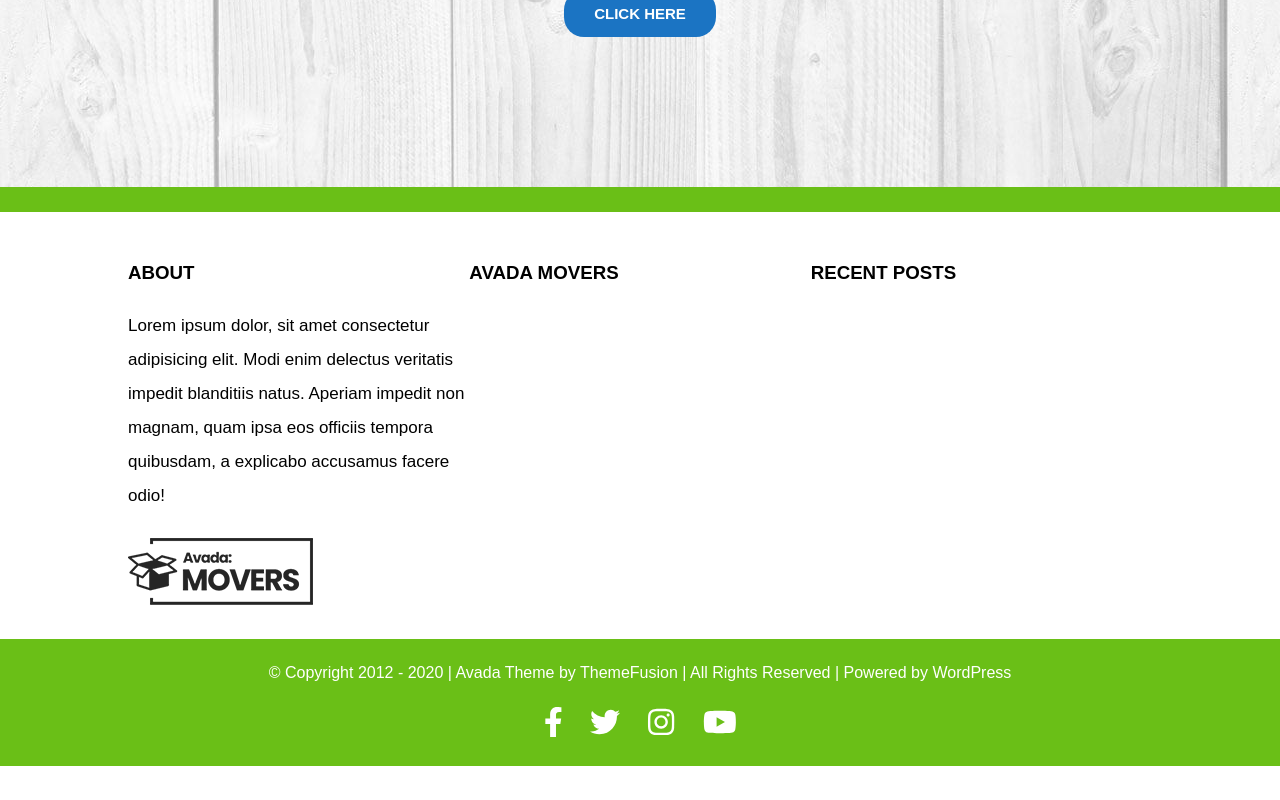
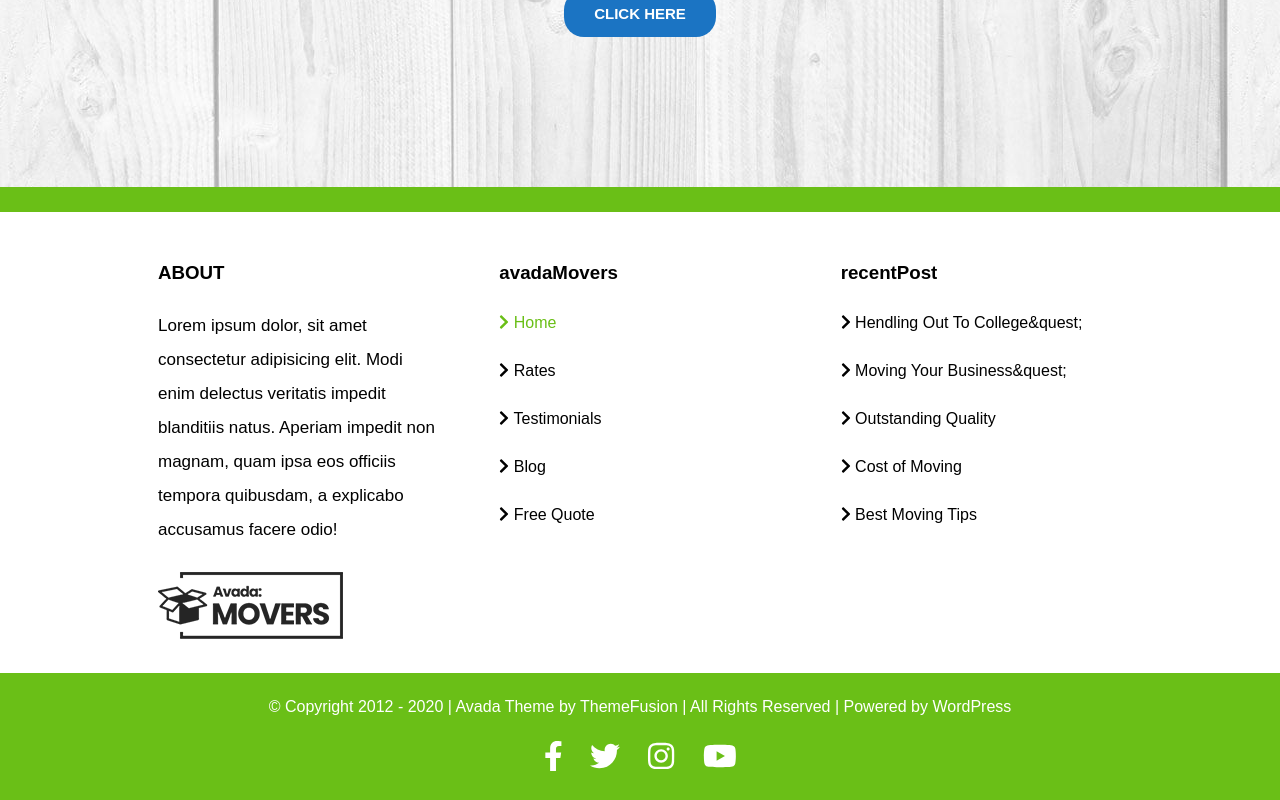
Before and after one commit to Maurizio97/proj-html-vuejs, a Vue app: page / in a window 1280 px wide. Shown: the part 5180-5980 px from the top of the page. Before the commit the page ends 5946 px from the top, so only its background shows below. Built offline with nearby package versions, Linux system fonts and the light colour scheme.

Commit message:
update footer

```diff
--- a/src/components/MyFooter.vue
+++ b/src/components/MyFooter.vue
@@ -16,35 +16,12 @@
           <img id="logo-ft" src="../assets/img/avada-movers-logo.png" alt="logo">
         </div>
 
-        <!-- colonna 2 -->
-        <div class="col-ft">
-          <h3>
-            AVADA MOVERS
-          </h3>
-          <ul>
-            <li v-for="item in itemsAvadaMovers" :key="item" >
-              <a href="#" :class="item.active? 'active':''">
-                <i class="fas fa-chevron-right"></i>
-                {{ item.name }}
-              </a>
-            </li>
-          </ul>
-        </div>
-
-        <!-- colonna 3 -->
-        <div class="col-ft">
-          <h3>
-            RECENT POSTS
-          </h3>
-          <ul>
-            <li v-for="item in itemsRecentPosts" :key="item">
-              <a href="#">
-                <i class="fas fa-chevron-right"></i>
-                {{ item.name }}
-              </a>
-            </li>
-          </ul>
-        </div>
+        <!-- colonna 2 e 3-->
+        <ColNavFt
+        v-for="object, i in ArrCont"
+        :key="i"
+        :contentCol="object"
+        />
       </div>
     </div>
     <!-- /top footer -->
@@ -67,17 +44,23 @@
 </template>
 
 <script>
+import ColNavFt from '../components/ColNavFt.vue'
+
 export default {
   name: 'MyFooter',
+  components: {
+    ColNavFt,
+  },
   props: {
-    itemsAvadaMovers:Array,
+    ArrCont:Array,
+    itemsAvadaMovers:Object,
     itemsRecentPosts:Array
   }
 }
 </script>
 
 <!-- Add "scoped" attribute to limit CSS to this component only -->
-<style scoped lang="scss">
+<style lang="scss">
 @import '@/assets/_variables.scss';
 
 footer {
@@ -94,7 +77,8 @@ footer {
 
     .col-ft {
       width: calc(100% / 3);
-      margin: 30px 0;
+      // margin: 30px 0;
+      padding: 30px;
       // titolo
       h3 {
         margin: 20px 0 25px;
```
